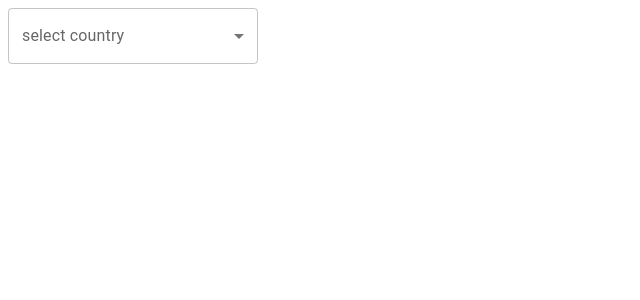
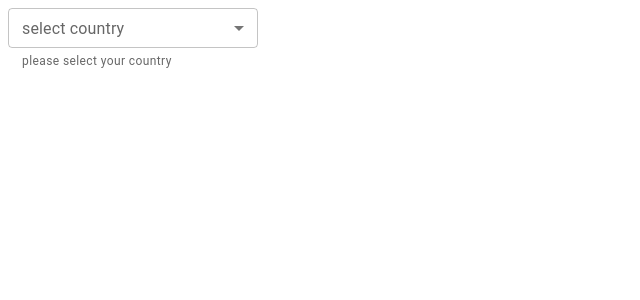
Before and after one commit to Busra-Demirkesen/mui-exercise, a React (Vite) app: page / in a window 1280 px wide. Shown: the top 300 px of the page, without its empty margins (0-640 px from the left). Built offline with nearby package versions, Linux system fonts and the light colour scheme.

Commit message:
refactor: clean up code formatting and improve readability in MuiSelect component

```diff
--- a/src/components/MuiSelect.tsx
+++ b/src/components/MuiSelect.tsx
@@ -5,14 +5,12 @@ const MuiSelect = () => {
 
   console.log(countries);
   const handleChange = (event: React.ChangeEvent<HTMLInputElement>) => {
-  const value = event.target.value;
-  setCountries(
-    typeof value === 'string' ? value.split(',') : value
-  );
-};
+    const value = event.target.value;
+    setCountries(typeof value === "string" ? value.split(",") : value);
+  };
 
   return (
-    <Box width={'250px'}>
+    <Box width={"250px"}>
       <TextField
         label="select country"
         select
@@ -20,8 +18,11 @@ const MuiSelect = () => {
         onChange={handleChange}
         fullWidth // with 100% gibi düşünülebilir
         SelectProps={{
-            multiple:true, // birden fazla seceneği secebilmek için kullanıyoruz
+          multiple: true, // birden fazla seceneği secebilmek için kullanıyoruz
         }}
+        size='small'
+        color='secondary'
+        helperText='please select your country'
       >
         <MenuItem value="IN">India</MenuItem>
         <MenuItem value="US">USA</MenuItem>
```
